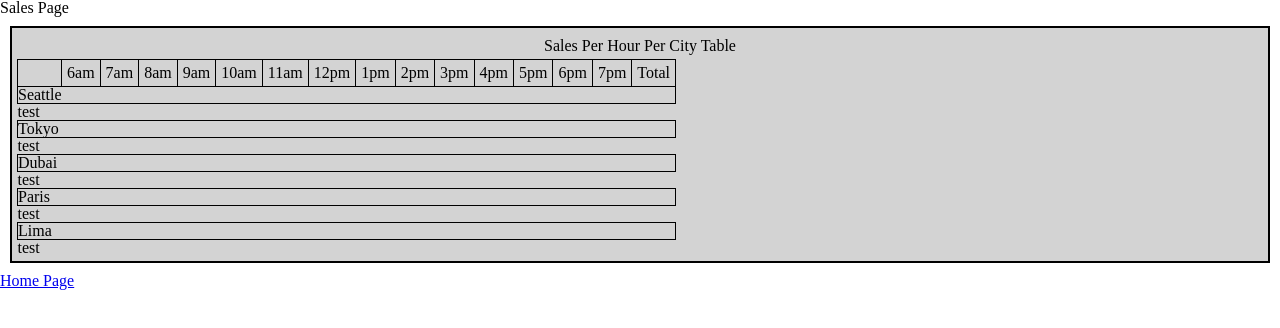
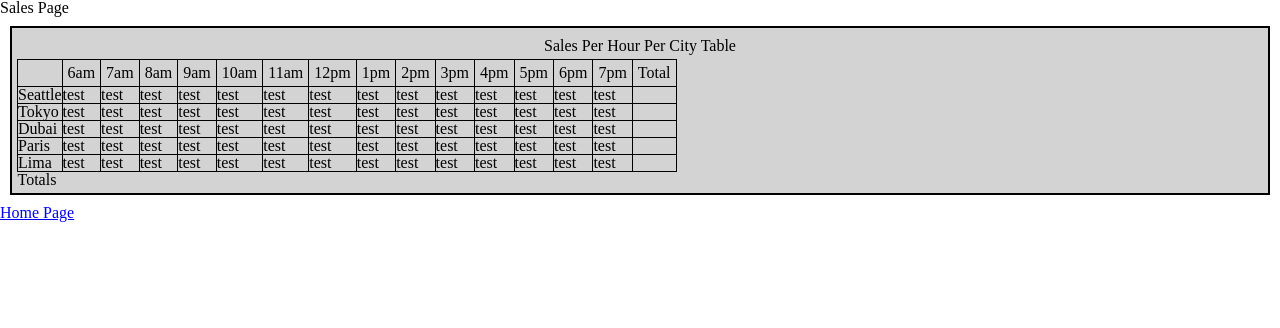
Before and after one commit to paneks19/salmon-cookies, a plain HTML site: page sales.html in a window 1280 px wide. Drawn offline with Linux system fonts and the light colour scheme.

Commit message:
table footer working

```diff
--- a/css/style.css
+++ b/css/style.css
@@ -27,3 +27,7 @@ th {
 tr {
     border: solid black 1px;
 }
+
+td{
+    border: solid black 1px;
+}
--- a/js/app.js
+++ b/js/app.js
@@ -233,23 +233,20 @@ City.prototype.generateCookieSalesPerHour = function (){
     cookieSalesThisHour = Math.ceil(this.customersPerHourArray[i] * this.averageCookiesPerCustomer);
 
     this.cookieSalesPerHourArray.push(cookieSalesThisHour);
+
   }
 };
 
 //generate sales per day
 City.prototype.salesPerDay = function(){
 
-  for (var i=0; i<hours.length-2; i++);
+  for (var i=0; i<hours.length-2; i++);{
+    this.generateCookieSalesPerHour();
+    // console.log(cookiesEachHour);
+    this.totalCookiesSoldDay += this.cookieSalesPerHourArray[i];
 
-  this.totalCookiesSoldDay += this.generateCookieSalesPerHour();
-
+  }
 };
-
-//build table and render data
-City.prototype.renderRow = function (){
-
-};
-
 
 //instances
 
@@ -299,44 +296,84 @@ generateTableHeader();
 //render table data
 
 City.prototype.renderData = function (){
-  this.salesPerDay(); //calls salesPerDay
+  //console.log('Life!');
+  // this.salesPerDay(); //calls salesPerDay
   var tr2Element = document.createElement('tr'); //creates a tr2Element
   parentElementBody.appendChild(tr2Element); //appends to parent
   var tdElement = document.createElement('td'); //creates a tdElement
-  tdElement.textContent = this.name; //
-  tr2Element.appendChild(tdElement);
+  tdElement.textContent = this.name; //provides content
+  tr2Element.appendChild(tdElement); //appends to tr2Element
+
+  for(var i=0; i<hours.length-2; i++){
+    var td3Element = document.createElement('td'); //create a tdElement
+    //var cookiesData = this.cookieSalesThisHour[i];
+    //console.log(cookiesData);
+    td3Element.textContent = 'test'; //cookiesData or this.cookieSalesPerHourArray = [i] *needs to go here! ||| 'test' works!
+    tr2Element.appendChild(td3Element);
+
+
+  }
 };
 
-function printSales(){
-  for(var i=0; i<hours.length; i++){
-    City.allCities[i].renderData();
-    var td2Element = document.createElement('td'); //create a tdElement
-    td2Element.textContent = 'test';
-    parentElementBody.appendChild(td2Element);
+seattle.renderData();
+tokyo.renderData();
+dubai.renderData();
+paris.renderData();
+lima.renderData();
+
+//generate table footer
+
+function generateTableFooter(){
+
+  var tfElement = document.createElement('tf');
+  tfElement.textContent = 'Totals';
+  parentElementFoot.appendChild(tfElement);
+
+}
+
+generateTableFooter();
 
 
 
-  }
-}
 
-printSales();
+
+
+// if(City.allCities[i]){
+//   City.allCities[i].renderData();
+// }
+// City.prototype.printSales = function(){
+// var tr2Element = document.createElement('tr');
+// }
+
+// seattle.printSales();
 
 
 //console.log tests
 
 console.log(City.allCities);
 
-console.log('seattle', seattle.cookieSalesPerHourArray);
-console.log('seattle', seattle.totalCookiesSoldDay);
+// console.log('seattle', seattle.cookieSalesPerHourArray);
+// console.log('seattle', seattle.totalCookiesSoldDay);
 
-console.log('tokyo', tokyo.cookieSalesPerHourArray);
-console.log('tokyo', tokyo.totalCookiesSoldDay);
+// console.log('tokyo', tokyo.cookieSalesPerHourArray);
+// console.log('tokyo', tokyo.totalCookiesSoldDay);
 
-console.log('dubai', dubai.cookieSalesPerHourArray);
-console.log('dubai', dubai.totalCookiesSoldDay);
+// console.log('dubai', dubai.cookieSalesPerHourArray);
+// console.log('dubai', dubai.totalCookiesSoldDay);
 
-console.log('paris', paris.cookieSalesPerHourArray);
-console.log('paris', paris.totalCookiesSoldDay);
+// console.log('paris', paris.cookieSalesPerHourArray);
+// console.log('paris', paris.totalCookiesSoldDay);
 
-console.log('lima', lima.cookieSalesPerHourArray);
-console.log('lima', lima.totalCookiesSoldDay);
+// console.log('lima', lima.cookieSalesPerHourArray);
+// console.log('lima', lima.totalCookiesSoldDay);
+
+
+// var tableRow = document.createElement('tr');
+//   var tableHeader = document.createElement('th');
+//   tableHeader.textContent = 'Locations';
+//   tableRow.appendChild(tableHeader);
+//   for (var i = 0; i < hours.length; i++) {
+//     tableHeader = document.createElement('th');
+//     tableHeader.textContent = hours[i];
+//     tableRow.appendChild(tableHeader);
+//   }
```
